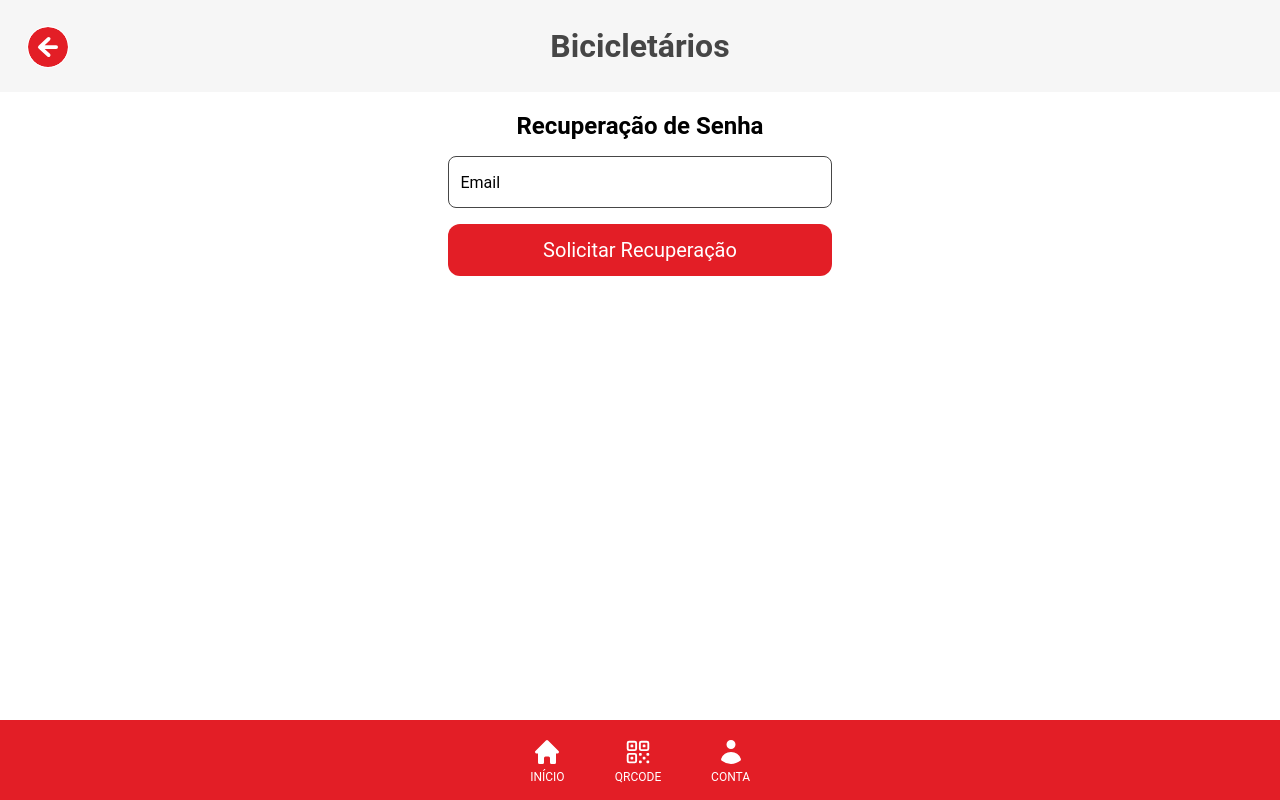
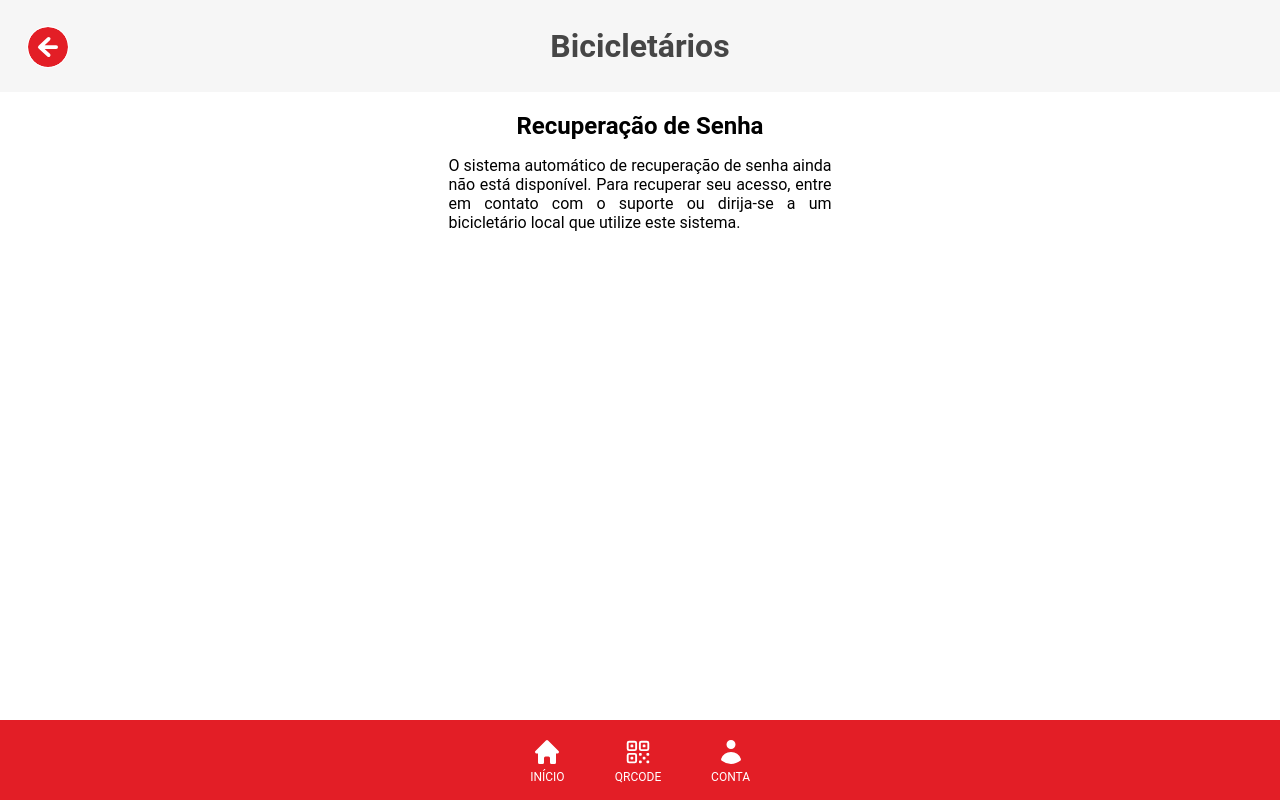
Before and after one commit to HG570/horse-rack, a React (Vite) app: page /esqueci-a-senha in a window 1280 px wide. Built offline with nearby package versions, Linux system fonts and the light colour scheme; no server answers.

Commit message:
chore: update forgot password page text

```diff
--- a/src/pages/ForgotPassword.jsx
+++ b/src/pages/ForgotPassword.jsx
@@ -6,15 +6,24 @@ function ForgotPassword() {
 
     return (
         <>
-                <form className={styles.formForgot}>
-                    <h1>Recuperação de Senha</h1>
+            <form className={styles.formForgot}>
+                <h1>Recuperação de Senha</h1>
+                <article>
+                    <p>
+                        O sistema automático de recuperação de senha ainda não está disponível.
+                        Para recuperar seu acesso, entre em contato com o suporte ou dirija-se a um bicicletário local que utilize este sistema.
+                    </p>
+                </article>
+                {/*
                     <article>
                         <input type="text" id="email" value={email} onChange={(e) => setEmail(e.target.value)} required></input>
                         <label className={styles.label} htmlFor="email">Email </label>
+
                     </article>
 
                     <button>Solicitar Recuperação</button>
-                </form>
+                    */}
+            </form>
         </>
     )
 }
```
